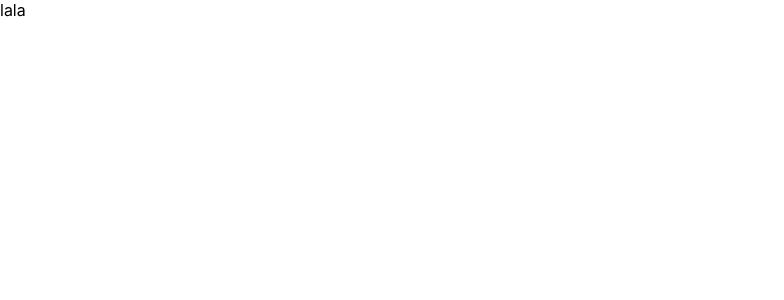
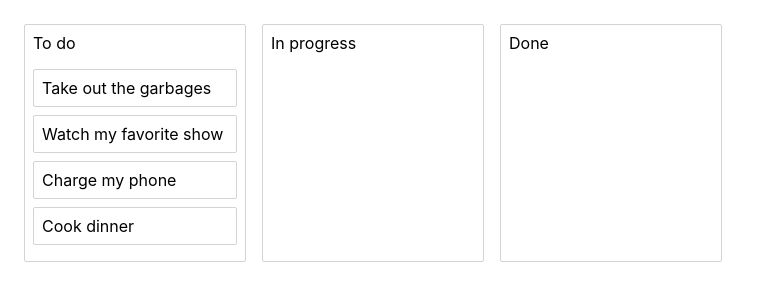
Before and after one commit to abbylow/kanban-board, a React (Create React App) app: page / in a window 1280 px wide. Shown: the top 300 px of the page, without its empty margins (0-784 px from the left). Built offline with nearby package versions, Linux system fonts and the light colour scheme.

Commit message:
drag and drop for both list and card

```diff
--- a/src/App.js
+++ b/src/App.js
@@ -1,9 +1,136 @@
-import React from 'react';
+import React, { useState } from 'react';
+import { makeStyles } from '@material-ui/core/styles';
+import { DragDropContext, Droppable } from 'react-beautiful-dnd';
+import ColumnContainer from './ColumnContainer';
+
+const useStyles = makeStyles({
+  root: {
+    flex: 1,
+    padding: '1em',
+  },
+  lists: {
+    display: 'flex'
+  }
+});
 
 function App() {
+  const classes = useStyles();
+
+  const [columnOrder, setColumnOrder] = useState(['column-1', 'column-2', 'column-3']);
+
+  const [tasks, setTasks] = useState({
+    'task-1': { id: 'task-1', content: "Take out the garbages" },
+    'task-2': { id: 'task-2', content: "Watch my favorite show" },
+    'task-3': { id: 'task-3', content: "Charge my phone" },
+    'task-4': { id: 'task-4', content: "Cook dinner" },
+  });
+
+  const [columns, setColumns] = useState({
+    'column-1': {
+      id: 'column-1',
+      title: 'To do',
+      taskIds: ['task-1', 'task-2', 'task-3', 'task-4']
+    },
+    'column-2': {
+      id: 'column-2',
+      title: 'In progress',
+      taskIds: []
+    },
+    'column-3': {
+      id: 'column-3',
+      title: 'Done',
+      taskIds: []
+    }
+  });
+
+
+  function onDragEnd(result) {
+    const { destination, source, draggableId, type } = result;
+
+    if (!destination) {
+      return;
+    }
+
+    if (destination.droppableId === source.droppableId && destination.index === source.index) {
+      return;
+    }
+
+    if (type === 'list') {
+      const newColumnOrder = Array.from(columnOrder);
+      newColumnOrder.splice(source.index, 1);
+      newColumnOrder.splice(destination.index, 0, draggableId);
+      setColumnOrder(newColumnOrder);
+      return;
+    }
+
+    //if the type is not list, then handle the movement of card
+    const startColumn = columns[source.droppableId];
+    const destinationColumn = columns[destination.droppableId];
+
+    //reorder the cards in the same list
+    if (startColumn === destinationColumn) {
+      const newTaskIds = Array.from(startColumn.taskIds);
+      newTaskIds.splice(source.index, 1);
+      newTaskIds.splice(destination.index, 0, draggableId);
+
+      const newColumn = { ...startColumn, taskIds: newTaskIds };
+      setColumns({
+        ...columns,
+        [newColumn.id]: newColumn
+      })
+      return;
+    }
+
+    // move card from one list to another
+    const startTaskIds = Array.from(startColumn.taskIds);
+    startTaskIds.splice(source.index, 1);
+    const newStartColumn = { ...startColumn, taskIds: startTaskIds };
+
+    const destinationTaskIds = Array.from(destinationColumn.taskIds);
+    destinationTaskIds.splice(destination.index, 0, draggableId);
+    const newDestinationColumn = { ...destinationColumn, taskIds: destinationTaskIds };
+
+    setColumns({
+      ...columns,
+      [newStartColumn.id]: newStartColumn,
+      [newDestinationColumn.id]: newDestinationColumn
+    })
+
+    return;
+  }
+
   return (
-    <div>
-      lala
+    <div className={classes.root}>
+      <DragDropContext
+        onDragEnd={onDragEnd}
+      >
+        <Droppable
+          droppableId="all-columns"
+          direction="horizontal"
+          type="list"
+        >
+          {(provided) => (
+            <div
+              className={classes.lists}
+              {...provided.droppableProps}
+              ref={provided.innerRef}
+            >
+              {columnOrder.map((columnId, index) => {
+                const column = columns[columnId];
+                return (
+                  <ColumnContainer
+                    key={column.id}
+                    index={index}
+                    column={column}
+                    taskMap={tasks}
+                  />
+                );
+              })}
+              {provided.placeholder}
+            </div>
+          )}
+        </Droppable>
+      </DragDropContext>
     </div>
   );
 }
--- /dev/null
+++ b/src/Card.js
@@ -0,0 +1,35 @@
+import React from 'react';
+import { makeStyles } from '@material-ui/core/styles';
+import { Draggable } from 'react-beautiful-dnd';
+
+const useStyles = makeStyles({
+  card: {
+    marginBottom: '8px',
+    padding: '8px',
+    border: '1px solid lightgrey',
+    borderRadius: '2px',
+    backgroundColor: 'white',
+  }
+});
+
+export default function Card({ task, index }) {
+  const classes = useStyles();
+
+  return (
+    <Draggable
+      draggableId={task.id}
+      index={index}
+    >
+      {(provided) => (
+        <div
+          className={classes.card}
+          {...provided.draggableProps}
+          {...provided.dragHandleProps}
+          ref={provided.innerRef}
+        >
+          {task.content}
+        </div>
+      )}
+    </Draggable>
+  );
+}
--- /dev/null
+++ b/src/CardContainer.js
@@ -0,0 +1,10 @@
+import React from 'react';
+import Card from './Card';
+
+export default class CardContainer extends React.PureComponent {
+  render() {
+    return this.props.tasks.map((task, index) =>
+      <Card key={task.id} task={task} index={index} />
+    );
+  }
+}
--- /dev/null
+++ b/src/Column.js
@@ -0,0 +1,58 @@
+import React from 'react';
+import { makeStyles } from '@material-ui/core/styles';
+import { Draggable, Droppable } from 'react-beautiful-dnd';
+import CardContainer from './CardContainer';
+
+const useStyles = makeStyles({
+  container: {
+    margin: '8px',
+    border: '1px solid lightgrey',
+    borderRadius: '2px',
+    width: '220px',
+    backgroundColor: 'white',
+    display: 'flex',
+    flexDirection: 'column'
+  },
+  title: {
+    padding: '8px',
+  },
+  taskList: {
+    padding: '8px',
+    transition: 'background-color 0.2s ease',
+    flexGrow: 1,
+    minHeight: '100px'
+  }
+});
+
+export default function Column({ index, column, tasks }) {
+  const classes = useStyles();
+
+  return (
+    <Draggable draggableId={column.id} index={index}>
+      {(provided) => (
+        <div
+          className={classes.container}
+          {...provided.draggableProps}
+          ref={provided.innerRef}
+        >
+          <div {...provided.dragHandleProps} className={classes.title}>
+            {column.title}
+          </div>
+          <Droppable type="card" droppableId={column.id}>
+            {(provided) => (
+              <div
+                className={classes.taskList}
+                ref={provided.innerRef}
+                {...provided.droppableProps}
+              >
+                <CardContainer tasks={tasks} />
+                {provided.placeholder}
+              </div>
+            )}
+          </Droppable>
+
+        </div>
+      )}
+    </Draggable>
+  );
+}
--- /dev/null
+++ b/src/ColumnContainer.js
@@ -0,0 +1,10 @@
+import React from 'react';
+import Column from './Column';
+
+export default class ColumnContainer extends React.PureComponent {
+  render() {
+    const { index, column, taskMap } = this.props;
+    const tasks = column.taskIds.map(taskId => taskMap[taskId]);
+    return <Column column={column} tasks={tasks} index={index} />;
+  }
+}
--- a/src/index.js
+++ b/src/index.js
@@ -3,4 +3,7 @@ import ReactDOM from 'react-dom';
 import './index.css';
 import App from './App';
 
+const root = document.getElementById('root');
+root.style.cssText = 'width: 100vw; height: 100vh; display: flex; flex-direction: column';
+
 ReactDOM.render(<App />, document.getElementById('root'));
```
Also changed, not shown: src/initial-data.js (added, +28 -0 lines).
